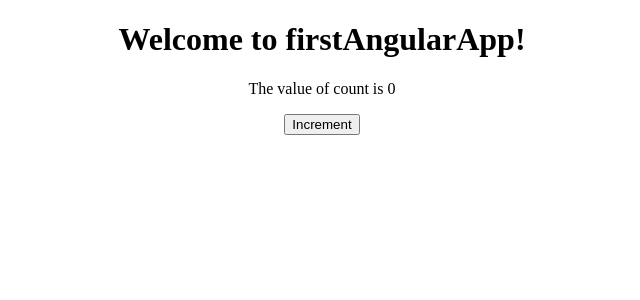
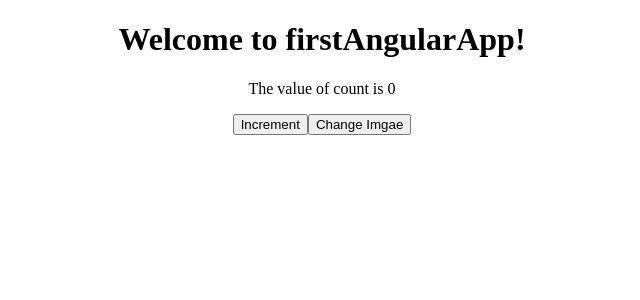
Before and after one commit to DUDEdsb/firstAngularApp, an Angular app: page / in a window 1280 px wide. Shown: the top 300 px of the page, without its empty margins (318-958 px from the left). Built offline with nearby package versions, Linux system fonts and the light colour scheme.

Commit message:
new Changes

```diff
--- a/src/app/app.component.html
+++ b/src/app/app.component.html
@@ -5,6 +5,7 @@
   </h1>
   <p> The value of count is {{count}}</p>
   <button (click)='counter()'>Increment</button>
+  <button (click)='updateImg()'>Change Imgae</button>
 </div>
 
 <router-outlet></router-outlet>
--- a/src/app/app.component.ts
+++ b/src/app/app.component.ts
@@ -7,8 +7,12 @@ import { Component } from '@angular/core';
 })
 export class AppComponent {
   title = 'firstAngularApp';
-  count = 0;
+  count:number = 0;
+  url:string = '';
   counter(){
     this.count++;
   }
+  updateImg(){
+    this.url='';
+  }
 }
```
